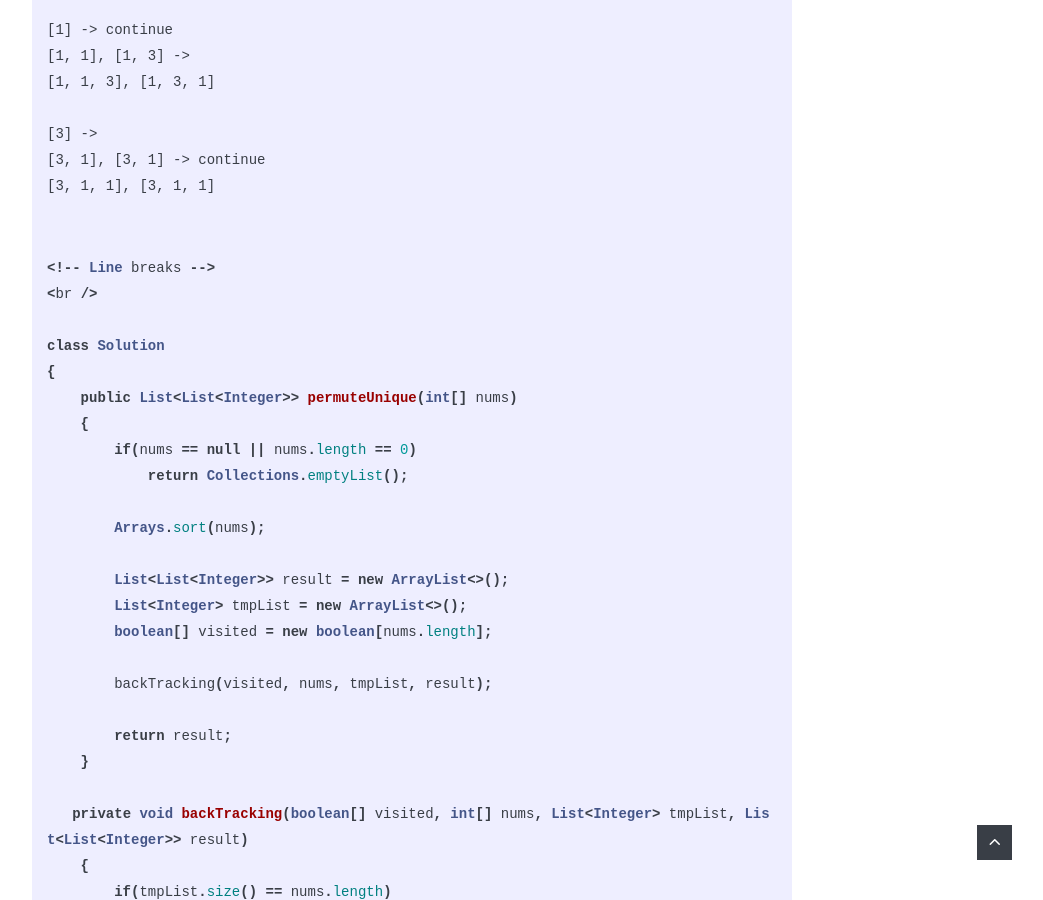
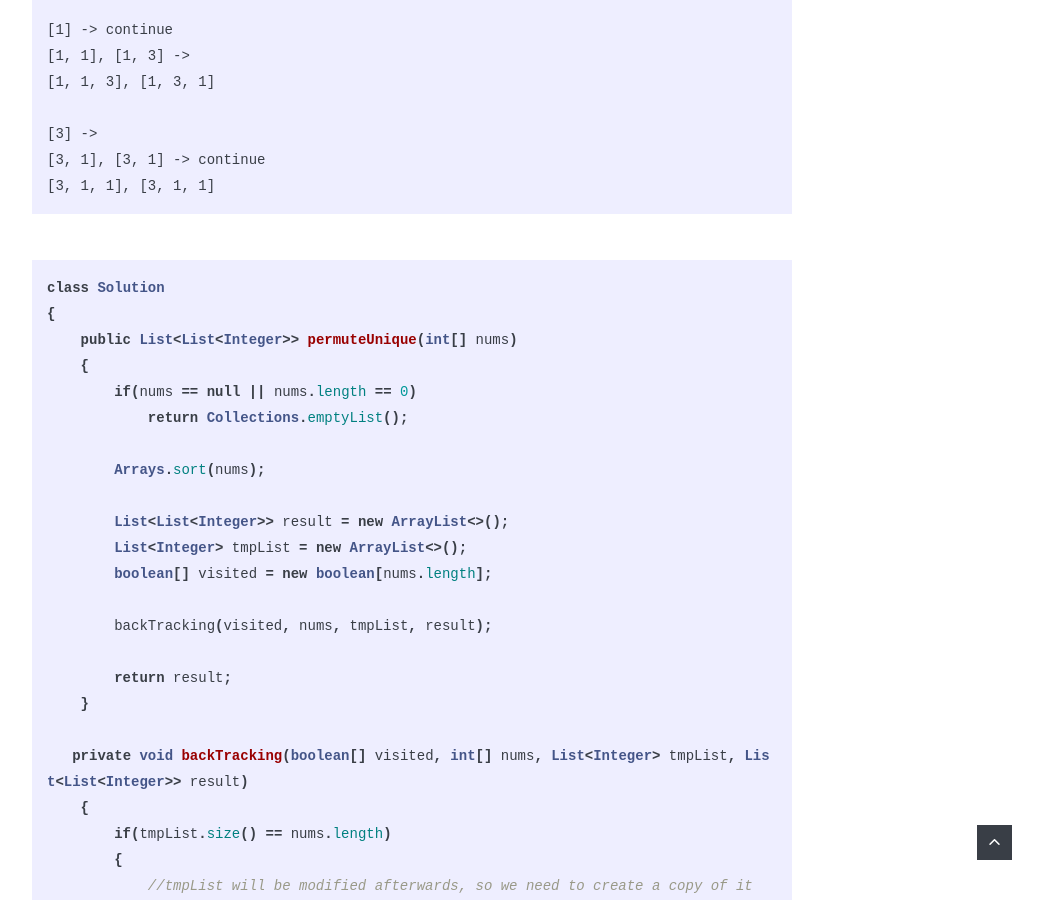
Before and after one commit to XiangXu/ywjxx, a Jekyll site: the page built from _posts/2021-01-31-LeetCode-47.markdown, in a window 1280 px wide and 900 px high, scrolled down 2067 px. Shown: the whole window, without its empty margins (228-1271 px from the left). Built offline with Jekyll 4.4.1, drawn with Linux system fonts in a browser that asks for light colours; nearby versions of some CDN libraries; comment, search, counter and statistics services are not loaded.

Commit message:
leetcode 47

````diff
--- a/_posts/2021-01-31-LeetCode-47.markdown
+++ b/_posts/2021-01-31-LeetCode-47.markdown
@@ -55,11 +55,10 @@ Let's take an example: [1, 1, 3]
 [3, 1, 1], [3, 1, 1]
 ```
 
-```java
-
 <!-- Line breaks -->
 <br />
 
+```java
 class Solution
 {
     public List<List<Integer>> permuteUnique(int[] nums)
````
